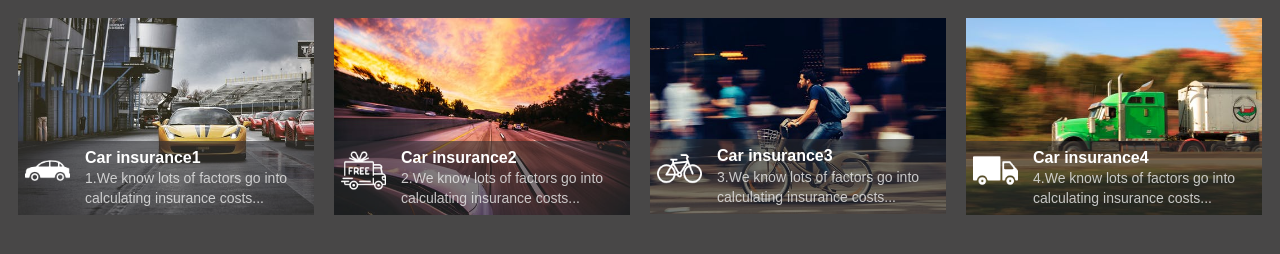
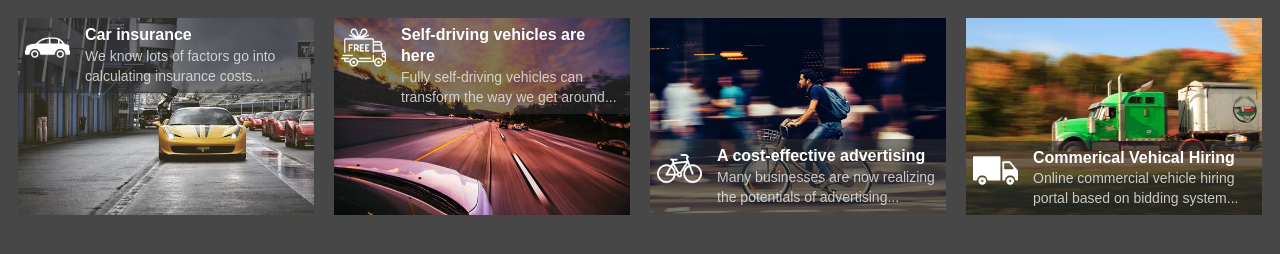
Before and after one commit to mukspimp/content-card, a React app: page / in a window 1280 px wide. Built offline with nearby package versions, Linux system fonts and the light colour scheme.

Commit message:
Customizable header and editor option position

```diff
--- a/src/index.css
+++ b/src/index.css
@@ -91,6 +91,20 @@ float: left;
     z-index: 4;
 }
 
+.grid-header-top {
+    top: 0 !important;
+    bottom: auto !important;
+    background-color:   #2c2c2f96;
+    position: absolute;
+    color: #fff;
+    left: 0;
+    right: 0;
+    margin-bottom: 0;
+    padding: 7px;
+    bottom: 4px;
+    z-index: 4;
+}
+
 .grid-icon {
     display: block;
     overflow: hidden;
@@ -115,6 +129,7 @@ float: left;
     overflow: hidden;
     line-height: 20px;
 }
+
 .grid-body {
     position: absolute;
     color: #fff;
@@ -153,6 +168,14 @@ float: left;
     position: relative;
 }
 
+.grid-options-icons-bottom {
+    height: 48px;
+    opacity: 0;
+    /* background-color: #00BCD4; */
+    position: absolute;
+    bottom: 0;
+}
+
 .grid-box:hover .grid-options {
     opacity: 0.7;
     color: #fff;
@@ -161,7 +184,7 @@ float: left;
 }
 
 .edit-icon {
-    background-image: url('./images/edit.png');
+    background-image: url('/edit.png');
     width: 16px;
     height: 16px;
     position: relative;
@@ -171,7 +194,7 @@ float: left;
 }
 
 .print-icon {
-    background-image: url('./images/printer.png');
+    background-image: url('/printer.png');
     width: 16px;
     height: 16px;
     position: relative;
@@ -181,7 +204,7 @@ float: left;
 }
 
 .copy-icon {
-    background-image: url('./images/copy.png');
+    background-image: url('/copy.png');
     width: 16px;
     height: 16px;
     position: relative;
@@ -191,7 +214,7 @@ float: left;
 }
 
 .delete-icon {
-    background-image: url('./images/delete.png');
+    background-image: url('/delete.png');
     width: 16px;
     height: 16px;
     position: relative;
@@ -201,6 +224,10 @@ float: left;
 }
 
 .grid-box:hover .grid-options-icons {
+    opacity: 1;
+}
+
+.grid-box:hover .grid-options-icons-bottom {
     opacity: 1;
 }
 
--- a/src/index.js
+++ b/src/index.js
@@ -32,8 +32,13 @@ class HeaderDescription extends React.Component {
 
 class CardHeader extends React.Component {
     render() {
+        let headerGridClass = 'grid-header';
+        if(this.props.headerOption.position === 'top') {
+            headerGridClass = 'grid-header-top';
+        }
+
         return (
-            <div className="grid-header">
+            <div className={headerGridClass}>
                 <HeaderIcon icon={this.props.header.icon}  />
                 <div>
                     <HeaderTitle title={this.props.header.title} />
@@ -58,9 +63,13 @@ class Editor extends React.Component {
         const isPrint = this.props.editOptions.print;
         const isEdit = this.props.editOptions.edit;
         const isCopy = this.props.editOptions.copy;
+        let positionClass = 'grid-options-icons';
+        if(this.props.editOptions.position === 'bottom') {
+            positionClass = 'grid-options-icons-bottom';
+        }
         return (
             <div className="grid-options">
-                <div className="grid-options-icons">
+                <div className={positionClass}>
                     { isDelete === true &&
                         <EditorOption value='delete-icon' />
                     }
@@ -88,7 +97,7 @@ class ContentCard extends React.Component {
                     <div className="abs-content">
                     </div>
                     <Editor editOptions={this.props.card.editorOptions} />
-                    <CardHeader header={this.props.card.headerOptions} />
+                    <CardHeader header={this.props.card.headerData} headerOption={this.props.card.headerOptions} />
                 </div>
             </div>
         );
@@ -102,61 +111,77 @@ class ContentCards extends React.Component {
             cards: [{
                 backgroundImg: '/insurance.jpeg',
                 editorOptions: {
+                    position: 'bottom',
                     copy: true,
                     edit: true,
                     print: true,
                     delete: true
                 },
-                header: true,
                 headerOptions: {
+                    header: true,
+                    position: 'top',
+                },
+                headerData: {
                     icon: '/car.png',
-                    title: 'Car insurance1',
-                    description: '1.We know lots of factors go into calculating insurance costs...'
+                    title: 'Car insurance',
+                    description: 'We know lots of factors go into calculating insurance costs...'
                 }
             },
             {
                 backgroundImg: '/self-drive.jpeg',
                 editorOptions: {
+                    position: 'bottom',
                     copy: true,
                     edit: true,
                     print: true,
                     delete: true
                 },
-                header: true,
                 headerOptions: {
+                    header: true,
+                    position: 'top',
+                },
+                headerData: {
                     icon: 'free-delivery.png',
-                    title: 'Car insurance2',
-                    description: '2.We know lots of factors go into calculating insurance costs...'
+                    title: 'Self-driving vehicles are here',
+                    description: 'Fully self-driving vehicles can transform the way we get around...'
                 }
             },
             {
                 backgroundImg: '/advertise.jpeg',
                 editorOptions: {
+                    position: 'top',
                     copy: true,
                     edit: true,
                     print: true,
                     delete: true
                 },
-                header: true,
                 headerOptions: {
+                    header: true,
+                    position: 'bottom',
+                },
+                headerData: {
                     icon: 'bicycle.png',
-                    title: 'Car insurance3',
-                    description: '3.We know lots of factors go into calculating insurance costs...'
+                    title: 'A cost-effective advertising',
+                    description: 'Many businesses are now realizing the potentials of advertising...'
                 }
             },
             {
                 backgroundImg: '/com-truck.jpeg',
                 editorOptions: {
+                    position: 'top',
                     copy: true,
                     edit: true,
                     print: true,
                     delete: false
                 },
-                header: true,
                 headerOptions: {
+                    header: true,
+                    position: 'bottom',
+                },
+                headerData: {
                     icon: 'cargo-truck.png',
-                    title: 'Car insurance4',
-                    description: '4.We know lots of factors go into calculating insurance costs...'
+                    title: 'Commerical Vehical Hiring',
+                    description: 'Online commercial vehicle hiring portal based on bidding system...'
                 }
             }]
         }
```
